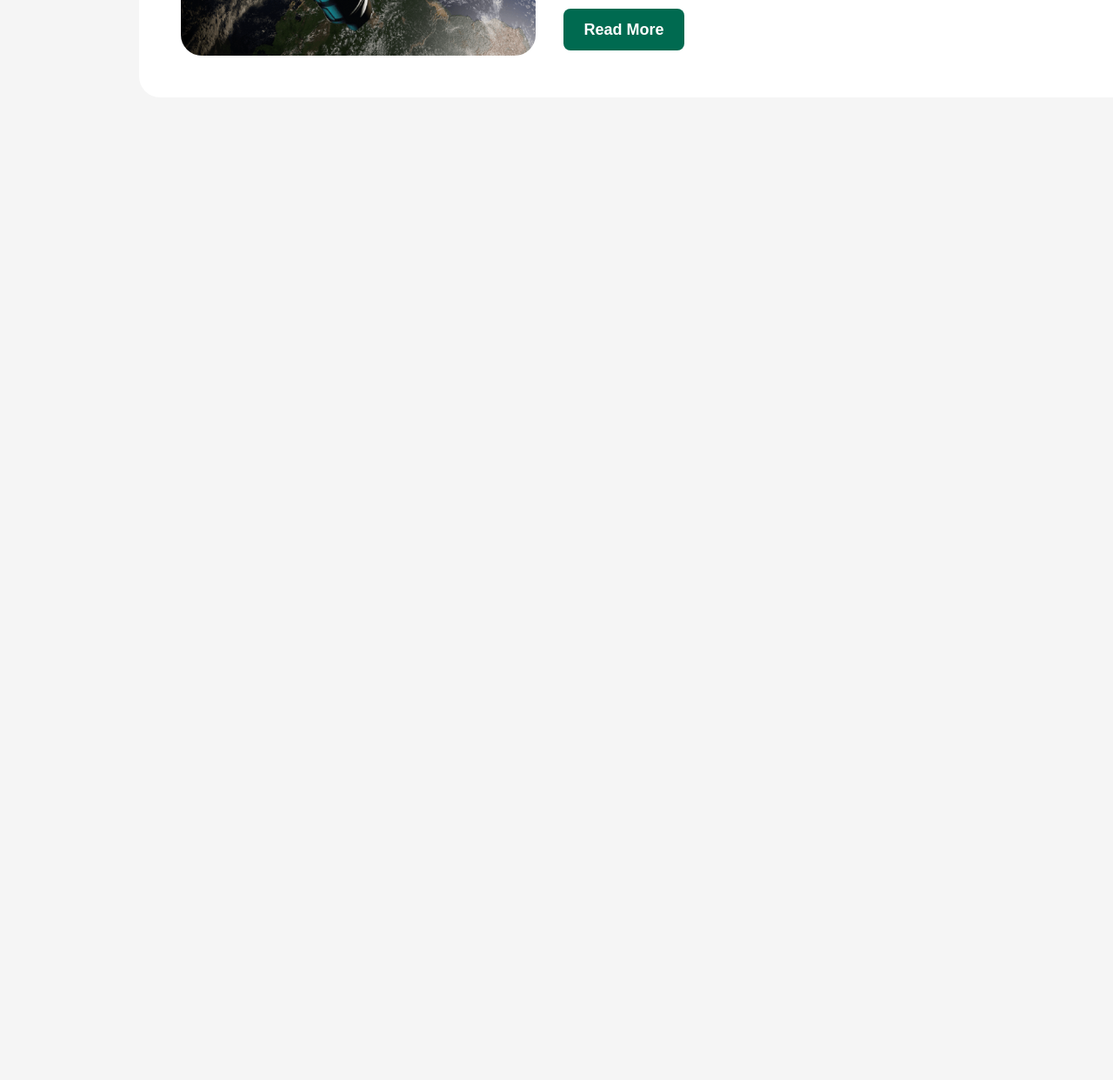
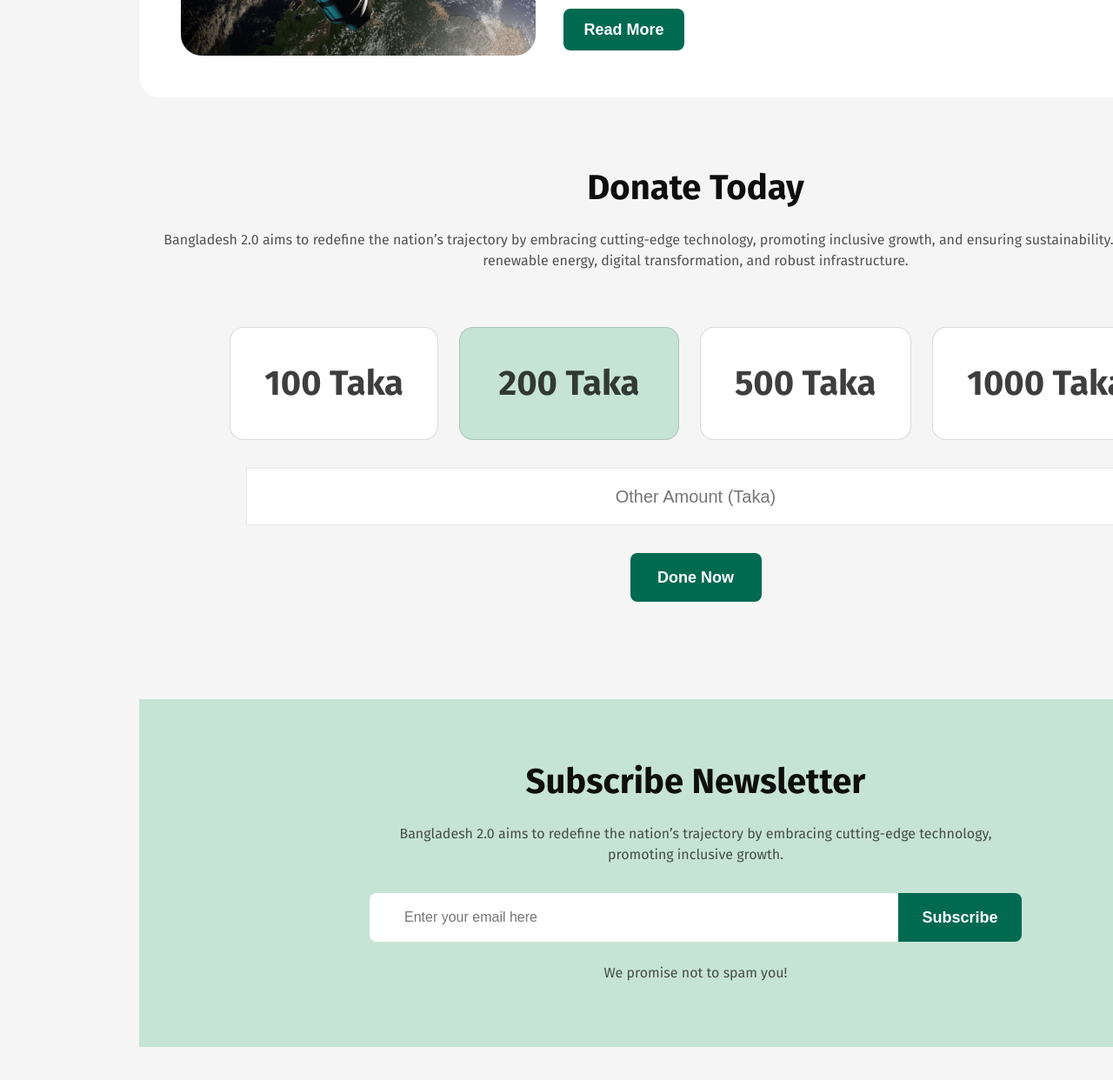
Before and after one commit to Sazidul750/assig-1, a plain HTML site: page index.html in a window 1280 px wide. Shown: the part 4041-5283 px from the top of the page at 87% size. Before the commit the page ends 4233 px from the top, so only its background shows below. Drawn offline with Linux system fonts and the light colour scheme.

Commit message:
donate and newslatter section done

```diff
--- a/index.html
+++ b/index.html
@@ -362,6 +362,80 @@
         </div>
       </section>
       <!-- News section end -->
+       <!-- donate section start -->
+      <section>
+        <div class="donate">
+          <div class="donate-head">
+            <h1 class="section-title">Donate Today</h1>
+            <p class="description">
+              Bangladesh 2.0 aims to redefine the nation’s trajectory by
+              embracing cutting-edge technology, promoting inclusive growth, and
+              ensuring sustainability. With initiatives in renewable energy,
+              digital transformation, and robust infrastructure.
+            </p>
+          </div>
+          <div class="donate-card">
+            <div class="donate-card-main">
+              <div class="donate-card-text dct-one">
+                <h1 class="donate-card-text-title">100 Taka</h1>
+              </div>
+              <div class="donate-card-text active dct-two">
+                <h1 class="donate-card-text-title">200 Taka</h1>
+              </div>
+              <div class="donate-card-text dct-three">
+                <h1 class="donate-card-text-title">500 Taka</h1>
+              </div>
+              <div class="donate-card-text dct-four">
+                <h1 class="donate-card-text-title">1000 Taka</h1>
+              </div>
+            </div>
+            <form action="">
+              <input
+                class="donate-input"
+                type="text"
+                placeholder="Other Amount (Taka)"
+                name=""
+                id=""
+              />
+              <input class="donate-btn" type="submit" value="Done Now" />
+            </form>
+          </div>
+        </div>
+      </section>
+      <!-- donate section end -->
+      <!-- newslatter section start -->
+      <section>
+        <div class="newslatter">
+          <div class="newslatter-main">
+            <div class="newslatter-head">
+              <h1 class="section-title">Subscribe Newsletter</h1>
+              <p class="description">
+                Bangladesh 2.0 aims to redefine the nation’s trajectory by
+                embracing cutting-edge technology, promoting inclusive growth.
+              </p>
+            </div>
+            <div>
+              <form class="newslatter-content" action="">
+                <input
+                  class="newslatter-input"
+                  type="email"
+                  placeholder="Enter your email here"
+                  required
+                />
+                <input
+                  class="newslatter-submit"
+                  type="submit"
+                  value="Subscribe"
+                />
+              </form>
+              <p class="description newslatter-info">
+                We promise not to spam you!
+              </p>
+            </div>
+          </div>
+        </div>
+      </section>
+      <!-- newslatter section end -->
 
       </main>
       <!-- main part end -->
--- a/style.css
+++ b/style.css
@@ -342,4 +342,131 @@
     transition: 0.5s;
   }
   /* News section end */
+  /* donate section start */
+.donate {
+    text-align: center;
+  }
+  .donate-card {
+    padding: 32px 104px;
+  }
+  .donate-card-main {
+    display: flex;
+    flex-direction: row;
+    text-align: center;
+    gap: 24px;
+    margin-bottom: 32px;
+  }
+  .donate-card-text {
+    height: 128px;
+    background-color: #ffff;
+    border: 1px solid #0e0e0e26;
+    border-radius: 16px;
+  }
+  .dct-one {
+    width: 240px;
+  }
+  .dct-two {
+    width: 252px;
+  }
+  .dct-three {
+    width: 243px;
+  }
+  .dct-four {
+    width: 264px;
+  }
+  .donate-card-text.active {
+    background-color: #c6e4d6;
+  }
+  .donate-card-text.active:hover {
+    background-color: #ffff;
+  }
+  .donate-card-text:hover {
+    background-color: #c6e4d6;
+    transition: 0.3s;
+  }
+  .donate-card-text-title {
+    font-weight: 700;
+    font-size: 40px;
+    color: #0e0e0e;
+    opacity: 80%;
+    margin: 40px 0px;
+  }
+  .donate-input {
+    width: 1032px;
+    height: 64px;
+    background-color: #ffff;
+    border: 1px solid #0e0e0e18;
+    font-weight: 400;
+    font-size: 20px;
+    color: #0e0e0e4d;
+    text-align: center;
+    margin-bottom: 32px;
+  }
+  .donate-btn {
+    width: 151px;
+    height: 56px;
+    background-color: #006a50;
+    border: 1px solid #0e0e0e18;
+    border-radius: 8px;
+    border: none;
+    font-weight: 600;
+    font-size: 18px;
+    color: #ffff;
+    text-align: center;
+  }
+  .donate-btn:hover {
+    background-color: #bdece0;
+    border: 1px solid #0e0e0e18;
+    color: #0e0e0e;
+    transition: 0.3s;
+  }
+  /* donate section end */
+  /* newslatter section start */
+  .newslatter {
+    display: flex;
+    align-items: center;
+    height: 400px;
+
+    margin: 80px 0;
+    background-color: #c6e4d6;
+    text-align: center;
+  }
+  .newslatter-main {
+    padding: 80px 265px 50px;
+    width: 750px;
+  }
+  .newslatter-content {
+    display: flex;
+    margin-bottom: 24px;
+  }
+  .newslatter-input {
+    width: 600px;
+    height: 56px;
+    background-color: #fff;
+    font-weight: 400;
+    font-size: 16px;
+    color: #0e0e0e4d;
+    padding-left: 40px;
+    border: none;
+    border-top-left-radius: 8px;
+    border-bottom-left-radius: 8px;
+  }
+  .newslatter-submit {
+    width: 150px;
+    height: 56px;
+    background-color: #006a50;
+    font-weight: 600;
+    font-size: 18px;
+    color: #fff;
+    border: none;
+    border-top-right-radius: 8px;
+    border-bottom-right-radius: 8px;
+    text-align: center;
+  }
+  .newslatter-submit:hover {
+    background-color: #35f7c6;
+    color: #0e0e0e;
+    transition: 0.3s;
+  }
+  /* newslatter section end */
   /* main part end */
```
